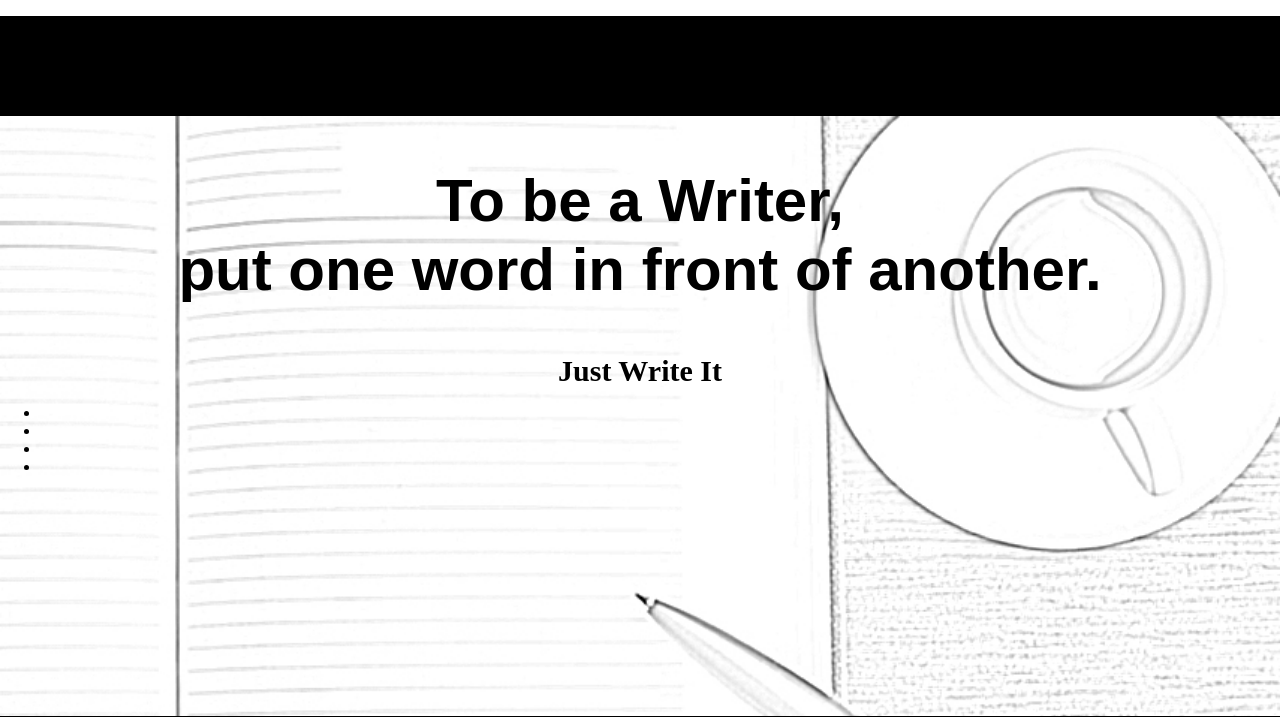
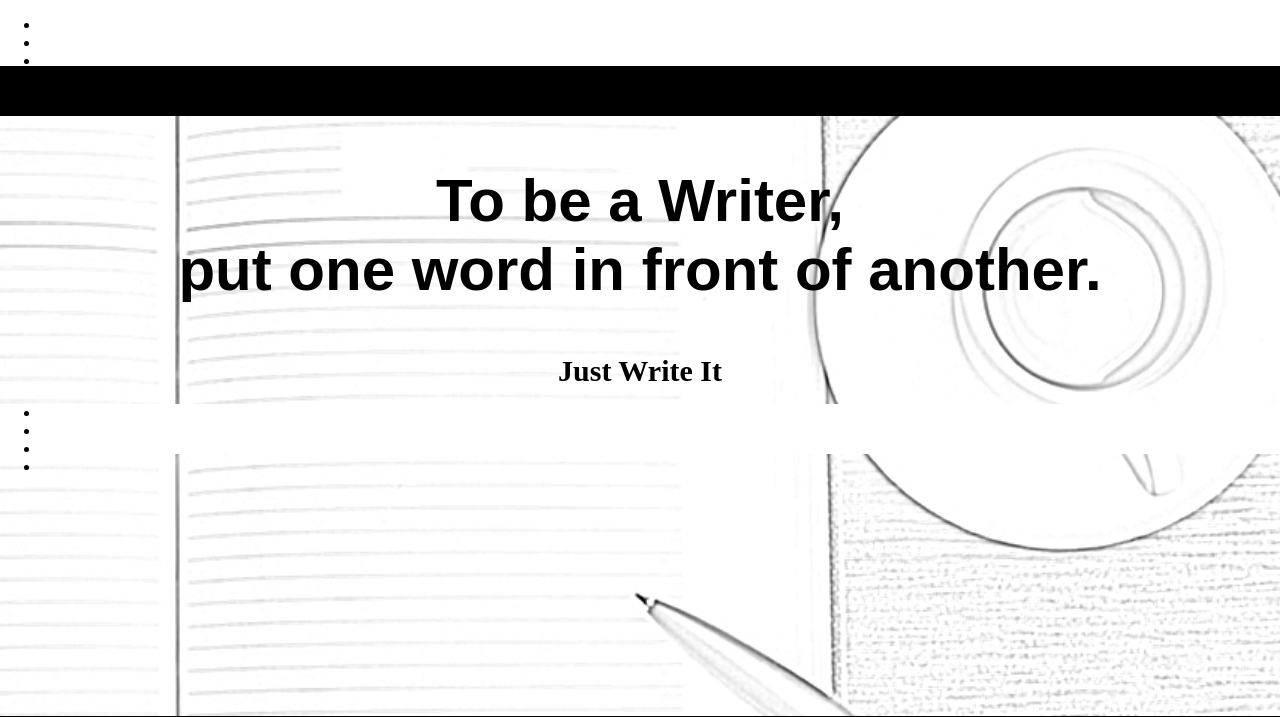
Before and after one commit to skylerdegrote/just_write_it, a PHP site: page / in a window 1280 px wide. Shown: the top 717 px of the page. Run offline with PHP 8.4, Linux system fonts and the light colour scheme.

Commit message:
adding style to navigation

```diff
--- a/styles/navigation.css
+++ b/styles/navigation.css
@@ -14,5 +14,6 @@
 /*}*/
 
 nav {
-
+    background-color: white;
+    height: 50px;
 }
```
